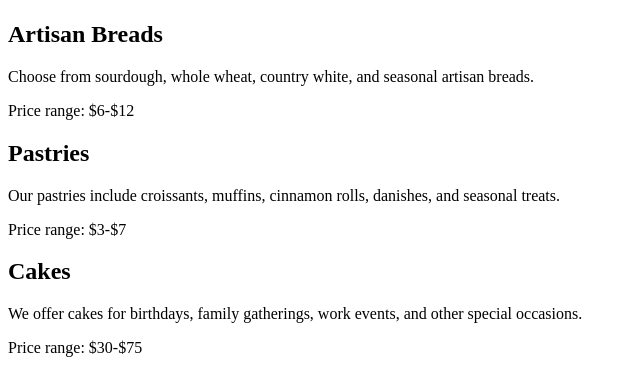
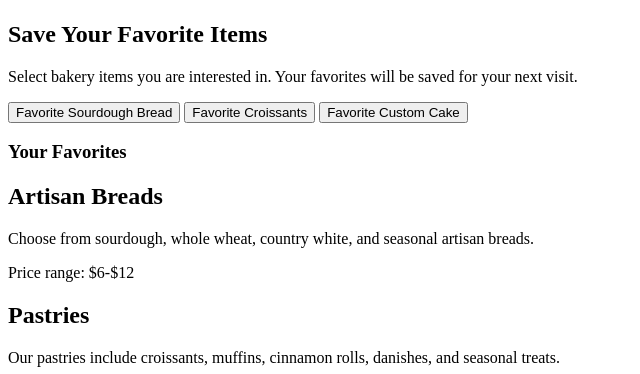
Before and after one commit to ThangKual/Web-Dev-Touchstone-3, a plain HTML site: page products.html in a window 1280 px wide. Shown: the part 1940-2314 px from the top of the page, without its empty margins (0-640 px from the left). Drawn offline with Linux system fonts and the light colour scheme.

Commit message:
Add favorites section for bakery items
Added a section for saving favorite bakery items with buttons for each item.

```diff
--- a/products.html
+++ b/products.html
@@ -32,6 +32,31 @@
 
         <img src="bakery-bread_c.png"
              alt="Freshly baked bread from Neighborhood Hearth Bakery">
+        <section>
+        <h2>Save Your Favorite Items</h2>
+
+        <p>
+            Select bakery items you are interested in. Your favorites will
+            be saved for your next visit.
+        </p>
+
+        <button type="button" class="favorite-btn" data-item="Sourdough Bread">
+            Favorite Sourdough Bread
+        </button>
+
+        <button type="button" class="favorite-btn" data-item="Croissants">
+            Favorite Croissants
+        </button>
+
+        <button type="button" class="favorite-btn" data-item="Custom Cake">
+            Favorite Custom Cake
+        </button>
+
+        <h3>Your Favorites</h3>
+
+        <ul id="favorites-list">
+        </ul>
+        </section>
 
         <section>
             <h2>Artisan Breads</h2>
```
